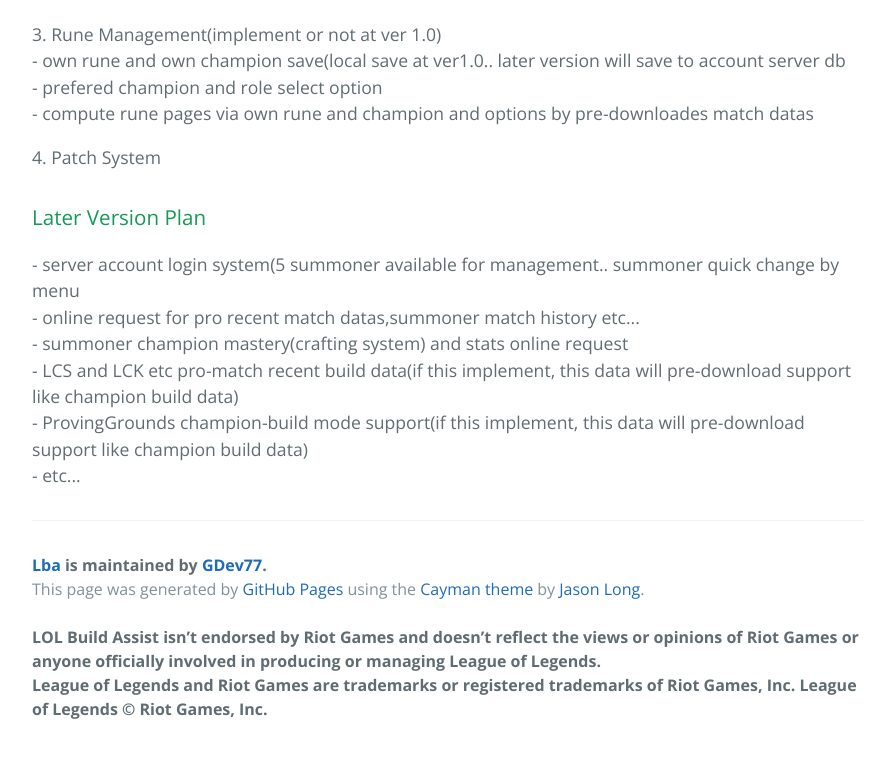
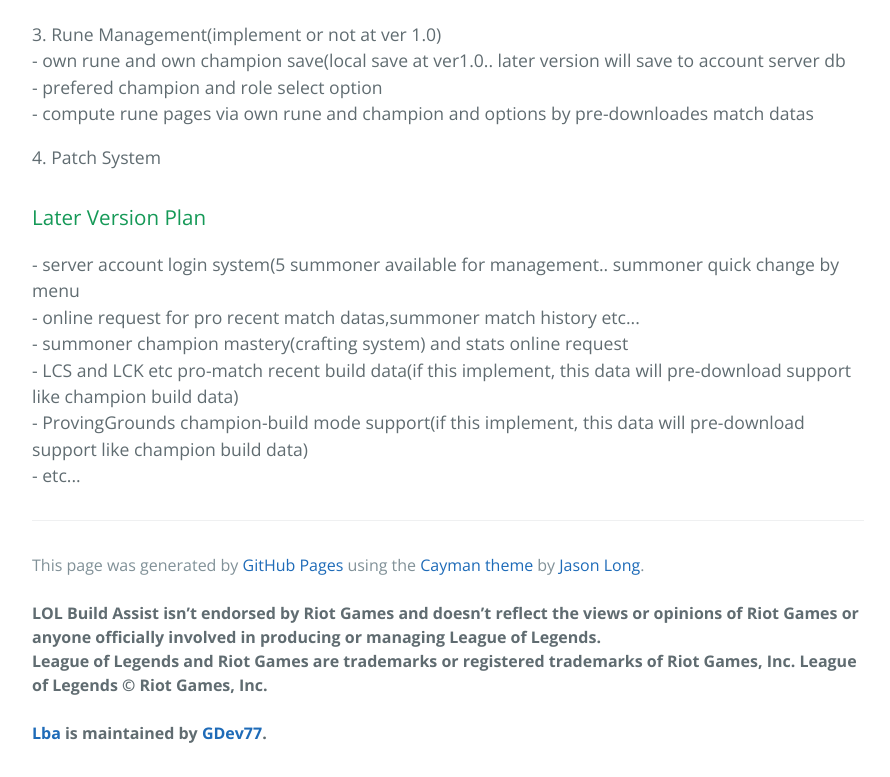
Before and after one commit to GDev77/LBA, a plain HTML site: page index.html in a window 1280 px wide. Shown: the part 5538-6315 px from the top of the page, without its empty margins (192-1082 px from the left). Before the commit the page ends 6291 px from the top, so only its background shows below. Drawn offline with nearby package versions, Linux system fonts and the light colour scheme.

Commit message:
Add files via upload

```diff
--- a/index.html
+++ b/index.html
@@ -92,11 +92,11 @@ total size: 5.14mb, zip size: 1.8mb
 </p>
 
       <footer class="site-footer">
-        <span class="site-footer-owner"><a href="https://github.com/GDev77/LBA">Lba</a> is maintained by <a href="https://github.com/GDev77">GDev77</a>.</span>
-
         <span class="site-footer-credits">This page was generated by <a href="https://pages.github.com">GitHub Pages</a> using the <a href="https://github.com/jasonlong/cayman-theme">Cayman theme</a> by <a href="https://twitter.com/jasonlong">Jason Long</a>.</span><br><br>
  <span class="site-footer-owner">LOL Build Assist isn’t endorsed by Riot Games and doesn’t reflect the views or opinions of Riot Games or anyone officially involved in producing or managing League of Legends.<br>
- League of Legends and Riot Games are trademarks or registered trademarks of Riot Games, Inc. League of Legends © Riot Games, Inc.</span>
+ League of Legends and Riot Games are trademarks or registered trademarks of Riot Games, Inc. League of Legends © Riot Games, Inc.</span><br>
+
+    <span class="site-footer-owner"><a href="https://github.com/GDev77/LBA">Lba</a> is maintained by <a href="https://github.com/GDev77">GDev77</a>.</span>
       </footer>
 
     </section>
```
